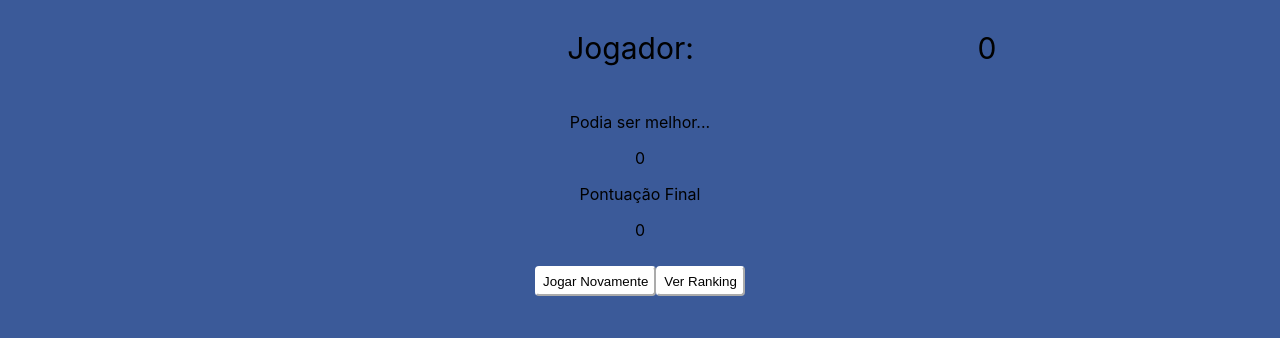
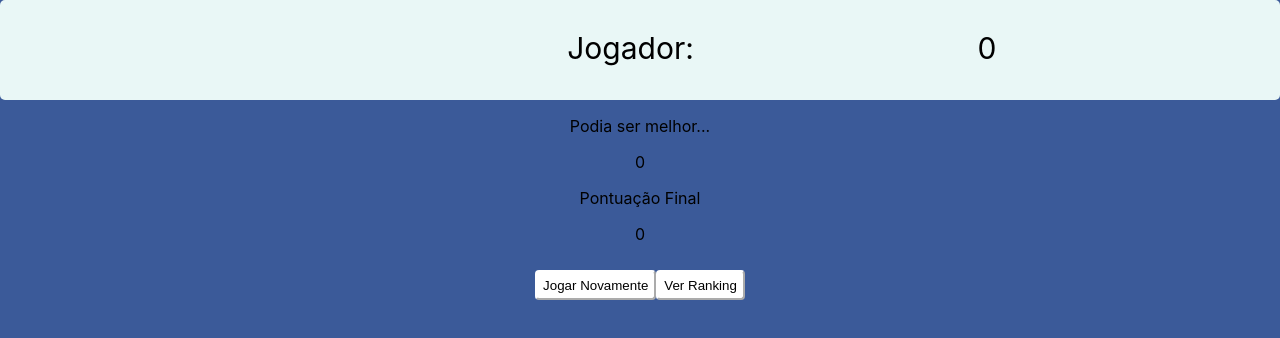
Before and after one commit to AlefSloan/Trivia-react-redux, a React (Create React App) app: page /feedback in a window 1280 px wide. Shown: the top 338 px of the page. Built offline with nearby package versions, Linux system fonts and the light colour scheme; no server answers.

Commit message:
Estilizando Feedback

```diff
--- /dev/null
+++ b/src/css/Feedback.module.css
@@ -0,0 +1,6 @@
+.headerFeed {
+  background-color: #e9f7f6;
+  border-color: #7ea8df;
+  border-radius: 5px;
+  height: 100px;
+}
--- a/src/css/TriviaGame.module.css
+++ b/src/css/TriviaGame.module.css
@@ -1,5 +1,5 @@
 .gameHeader {
-  background-color: #fea418;
+  background-color: #e9f7f6;
   border-color: #7ea8df;
   border-radius: 5px;
   height: 100px;
--- a/src/pages/Feedback.jsx
+++ b/src/pages/Feedback.jsx
@@ -2,6 +2,7 @@ import React from 'react';
 import PropTypes from 'prop-types';
 import { connect } from 'react-redux';
 import Header from '../components/Header';
+import styles from '../css/Feedback.module.css';
 
 class FeedBack extends React.Component {
   constructor() {
@@ -29,7 +30,9 @@ class FeedBack extends React.Component {
     const messageText = assertions >= limiar ? 'Mandou bem!' : 'Podia ser melhor...';
     return (
       <div>
-        <Header />
+        <div className={ styles.headerFeed }>
+          <Header />
+        </div>
         <p data-testid="feedback-text">{ messageText }</p>
         <p data-testid="feedback-total-question"> 0 </p>
         <p> Pontuação Final </p>
```
